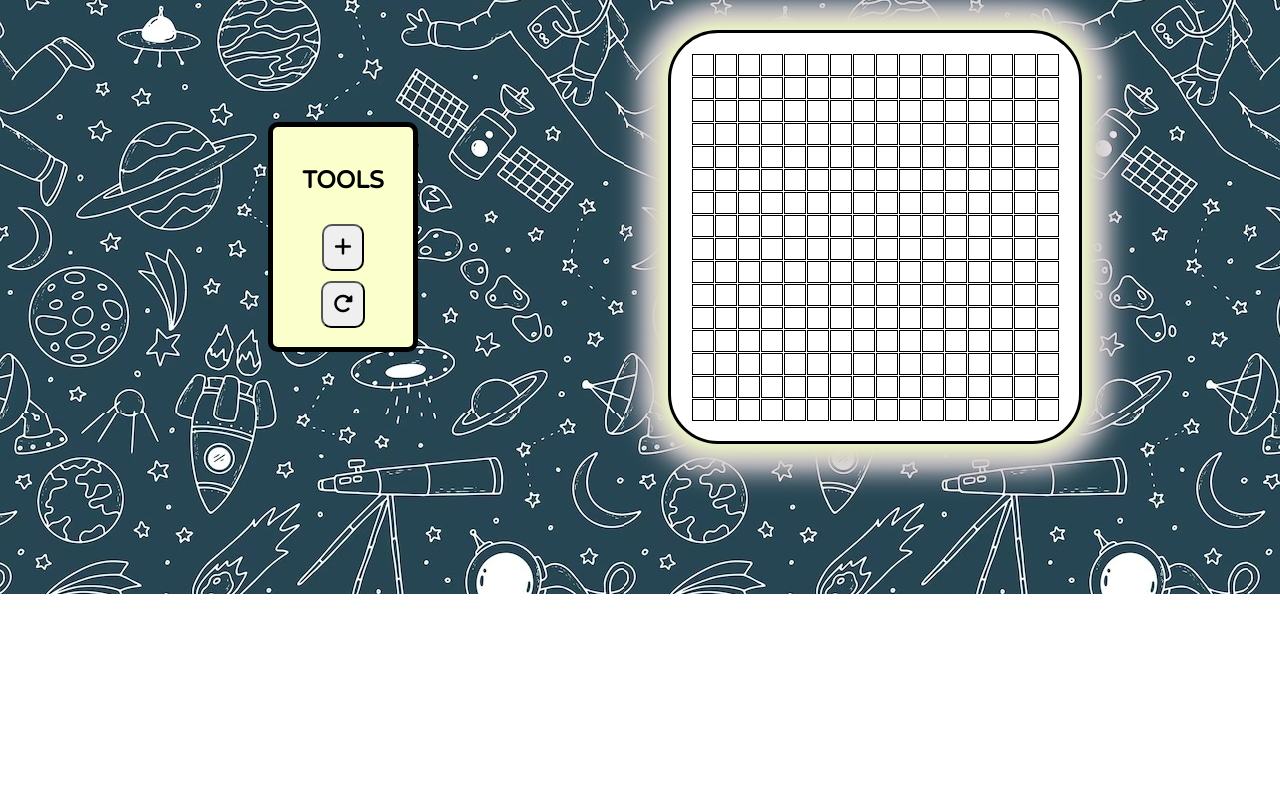
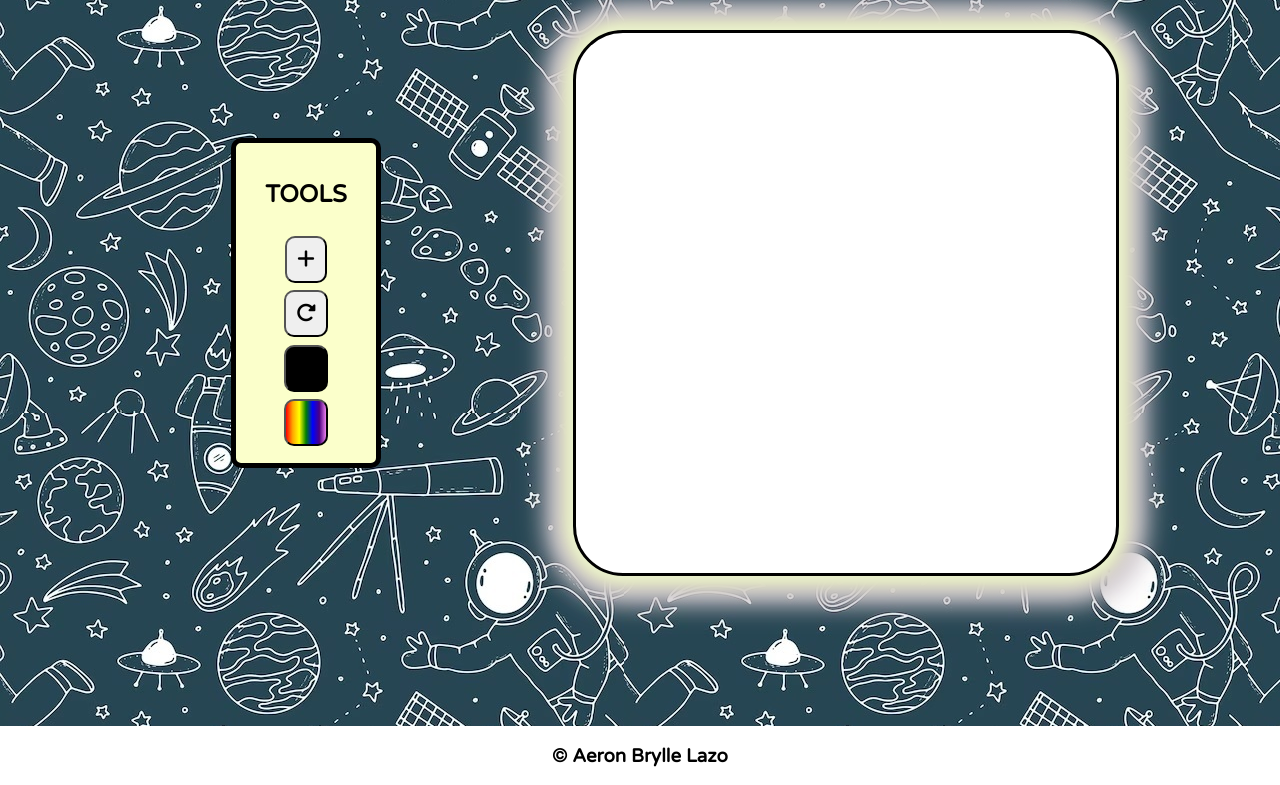
Before and after one commit to Deificz/Etch-a-Sketch, a plain HTML site: page index.html in a window 1280 px wide. Shown: the part 210-995 px from the top of the page. Before the commit the page ends 804 px from the top, so only its background shows below. Drawn offline with Linux system fonts and the light colour scheme.

Commit message:
Added new features and fixed the sketching board

```diff
--- a/script.js
+++ b/script.js
@@ -15,9 +15,17 @@ let toolHeader = document.createElement(`div`);
 let toolName = document.createElement(`h2`);
 let buttonNew = document.createElement(`button`);
 let buttonReset = document.createElement(`button`);
+let buttonBlack = document.createElement(`button`);
+buttonBlack.classList.add(`btnBlack`);
+let buttonRandom = document.createElement(`button`);
+buttonRandom.classList.add(`btnRandom`);
 
 let divCanvass = document.createElement(`div`);
 divCanvass.classList.add(`canvassDiv`);
+
+let sectionFooter = document.createElement(`section`);
+sectionFooter.classList.add(`footerSection`);
+let footerName = document.createElement(`h3`);
 
 let i;
 let div;
@@ -41,57 +49,96 @@ toolHeader.appendChild(toolName);
 
 divTool.appendChild(buttonNew);
 divTool.appendChild(buttonReset);
+divTool.appendChild(buttonBlack);
+divTool.appendChild(buttonRandom);
 toolName.innerHTML = `TOOLS`
 buttonNew.innerHTML = `<i class="fa-solid fa-plus"></i>`;
 buttonReset.innerHTML = `<i class="fa-solid fa-rotate-right"></i>`;
+buttonBlack.innerHTML = `<i class="fa-solid fa-circle"></i>`;
+buttonRandom.innerHTML = `<i class="fa-solid fa-circle"></i>`;
 
+body.appendChild(sectionFooter);
+sectionFooter.appendChild(footerName);
+footerName.innerHTML = `© Aeron Brylle Lazo`;
 
-//Create the initial grid
-function createDivs(num){
-    for(i = 0; i < num; i++){
-        div = document.createElement(`div`);
-        div.classList.add(`divPixel`);
-        divCanvass.appendChild(div);
-    }
-}
-
+//Main
+document.addEventListener("DOMContentLoaded", function(){
     createDivs(256);
-
     divs = document.querySelectorAll(`.divPixel`);
 
+    divs.forEach(div => {
+        div.addEventListener(`mouseover`, () =>{
+        div.style.cssText = `background-color: black;`
+        });
+    });
+
+    buttonBlack.addEventListener(`click`, ()=>{
+            divs.forEach(div => {
+            div.addEventListener(`mouseover`, () =>{
+            div.style.cssText = `background-color: black;`
+            });
+        });
+    });
+
+    buttonRandom.addEventListener(`click`, ()=>{
         divs.forEach(div => {
             div.addEventListener(`mouseover`, () =>{
             div.style.cssText = `background-color: ${generateColor()};`
             });
         });
-
-divCanvass.style.cssText = ` grid-template-columns: ${auto.repeat(Math.sqrt(256))}`;
+    });
 
 
-//Adding a new grid
     buttonNew.addEventListener(`click`, () => {
         let userInput = prompt(`What size do you want to work on ? `);
-    if(userInput > 100 || userInput < 0)
+        if(userInput > 100 || userInput < 0 || userInput == ``)
              alert(`You put an invalid number. Please try again :)`);
+
         else{
             divs.forEach(div => {
                 div.remove();
             });
+
             createDivs(userInput * userInput);
-
-
             divs = document.querySelectorAll(`.divPixel`);
 
+            divs.forEach(div => {
+                div.addEventListener(`mouseover`, () =>{
+                div.style.cssText = `background-color: black;`
+                });
+            });
 
+            buttonBlack.addEventListener(`click`, ()=>{
+                    divs.forEach(div => {
+                    div.addEventListener(`mouseover`, () =>{
+                    div.style.cssText = `background-color: black;`
+                    });
+                });
+            });
+
+            buttonRandom.addEventListener(`click`, ()=>{
                 divs.forEach(div => {
                     div.addEventListener(`mouseover`, () =>{
                     div.style.cssText = `background-color: ${generateColor()};`
                     });
                 });
-        divCanvass.style.cssText = ` grid-template-columns: ${auto.repeat(Math.sqrt(userInput*userInput))}`;
-
+            });
     }
     });
+
+});
+//Create the initial grid
+function createDivs(num){
+    divCanvass.style.gridTemplateColumns = `repeat(${Math.sqrt(num)}, 1fr)`;
+    divCanvass.style.gridTemplateRows = `repeat(${Math.sqrt(num)}, 1fr)`;
+    for(i = 0; i < num; i++){
+        div = document.createElement(`div`);
+        div.classList.add(`divPixel`);
+        divCanvass.appendChild(div);
+        divCanvass.insertAdjacentElement(`beforeend`,div);
+    }
+}
+
 
 //Resetting the grid
 buttonReset.addEventListener(`click`, () => {
--- a/style.css
+++ b/style.css
@@ -1,7 +1,8 @@
 body{
     font-family: 'Varela Round';
     background-image: url(./background.jpg);
-
+    margin: 0;
+    padding: 0;
 }
 
 .topSection{
@@ -56,7 +57,7 @@ h1{
     border-width: 5px;
     padding: 10px;
     width: 120px;
-    height: 200px;
+    height: 300px;
     background-color: rgb(251, 255, 203);
     border-radius: 10px ;
 }
@@ -70,12 +71,22 @@ button{
     font-weight: bold;
     padding: 10px;
     border-radius: 10px;
+}
 
+.btnBlack{
+    background-color: black;
+}
+.fa-circle{
+    visibility: hidden;
+}
+
+.btnRandom{
+    background: linear-gradient(to right, red,orange,yellow,green,blue,indigo,violet);
 }
 
 .canvassDiv{
-    height: auto;
-    width: auto;
+    height: 500px;
+    width: 500px;
     border-style: solid;
     padding: 20px;
     border-radius: 50px;
@@ -87,13 +98,9 @@ button{
               0 0 30px 25px #bdb3b8;
 }
 
-.divPixel{
-    border-style: solid;
-    border-color: black;
-    border-width: 1px;
-    height: 20px;
-    width: 20px;
-    margin:.5px;
-    text-align: center;
-
+.footerSection{
+    background-color: white;
+    display: flex;
+    justify-content: center;
+    align-items: center;
 }
```
Lines whose indentation alone changed are shown as unchanged.
